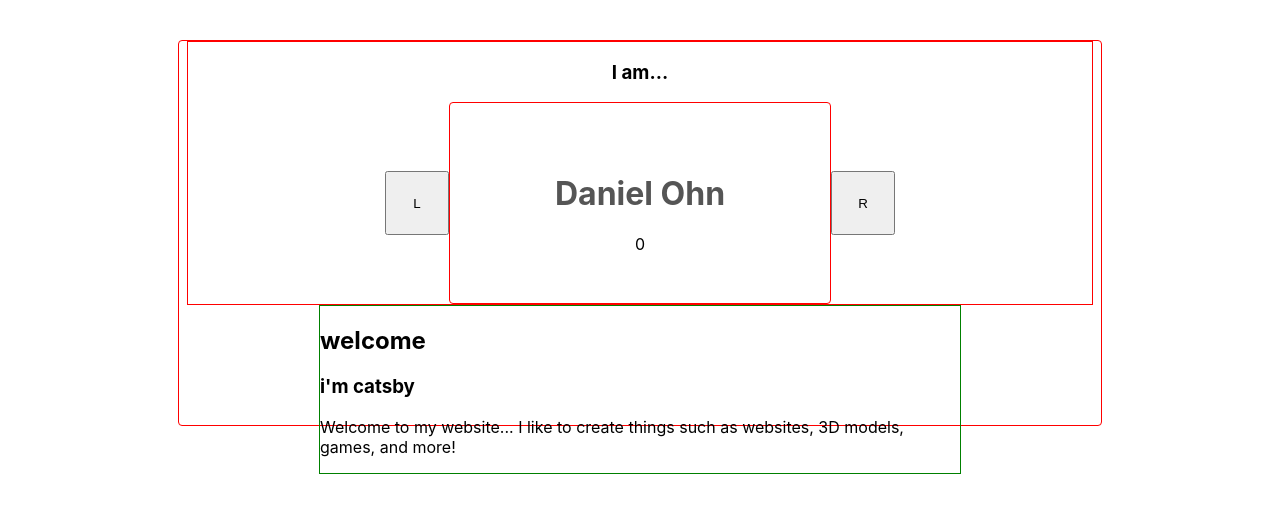
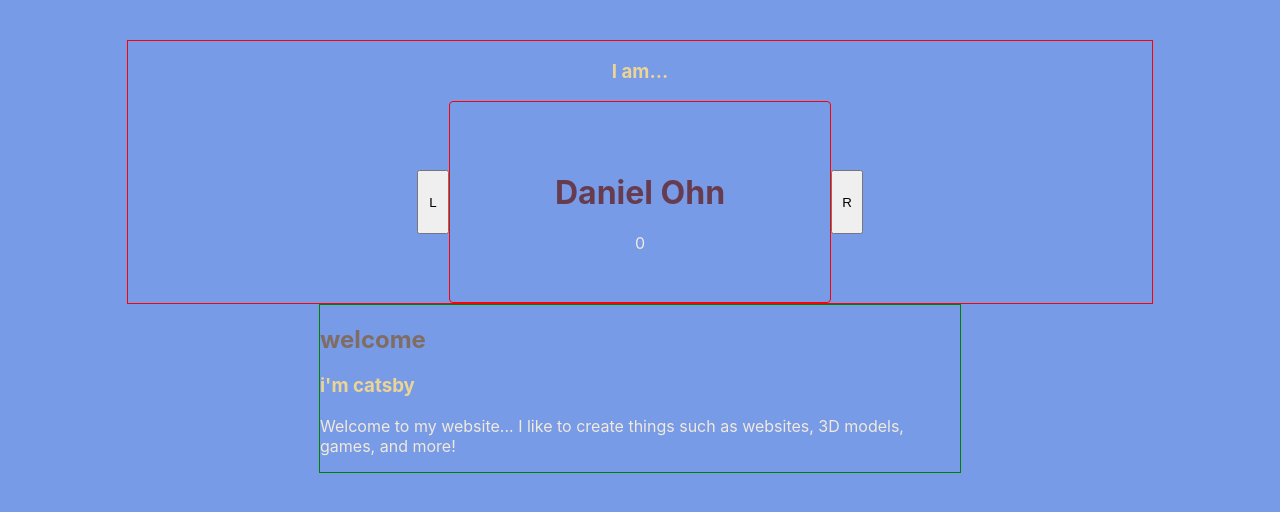
Before and after one commit to DanielOhn/personalsite, a React (Create React App) app: page / in a window 1280 px wide. Shown: the top 512 px of the page. Built offline with nearby package versions, Linux system fonts and the light colour scheme.

Commit message:
Update CSS.

```diff
--- a/src/App/App.css
+++ b/src/App/App.css
@@ -1,10 +1,8 @@
 .App {
-  border: 1px solid red;
-  border-radius: 4px;
-  width: 72vw;
-  height: 48vh;
+  width: 100vw;
+  height: 100vh;
   margin: auto;
-  margin-top: 5vh;
+  padding-top: 5vh;
 }
 
 .header {
@@ -31,7 +29,7 @@ h1 {
 
 main {
   border: 1px solid red;
-  width: 98%;
+  width: 80%;
   margin: auto;
 
   display:flex;
@@ -60,6 +58,40 @@ main {
 
 .card button {
   height: 64px;
-  width: 64px;
+  width: 32px;
 
 }
+
+#welcome {
+  background-color: #779BE7;
+  color: #F1E9DB;
+}
+
+#welcome h1 {
+  color: #673C4F;
+}
+
+#welcome h2, h3 {
+  color: #816C61;
+}
+
+#welcome a:visited, a:link {
+  color: #16425B;
+}
+
+#projects {
+  background-color: #03191E;
+  color: #D7EBBA;
+}
+
+#projects h1 {
+  color: #FEFFBE;
+}
+
+#projects h2, h3 {
+  color: #EBD494;
+}
+
+#projects a:visited, a:link {
+  color: #9AD2CB;
+}
--- a/src/App/App.tsx
+++ b/src/App/App.tsx
@@ -34,7 +34,7 @@ function App() {
   }
 
   return (
-    <div className="App">
+    <div className="App" id={detail.title}>
       {/* <nav className="navbar">
         <div className="header">
           <h1>Daniel <b className='lastname'>Ohn</b></h1>
--- a/src/App/details.json
+++ b/src/App/details.json
@@ -22,8 +22,14 @@
                 }, {
                     "id": 1,
                     "name": "Kanye Tweets",
-                    "url": "",
+                    "url": "https://kanye-tweet-quotes.netlify.app",
                     "content": "Generates a random Kanye Tweet made with React."
+                },
+                {
+                    "id": 2,
+                    "name": "Poké App",
+                    "url": "https://poke-site.netlify.app",
+                    "content": "Gotta catch 'em all"
                 }
             ]
         }
```
Also changed, not shown: src/Details/Details.css (line endings or trailing spaces).
